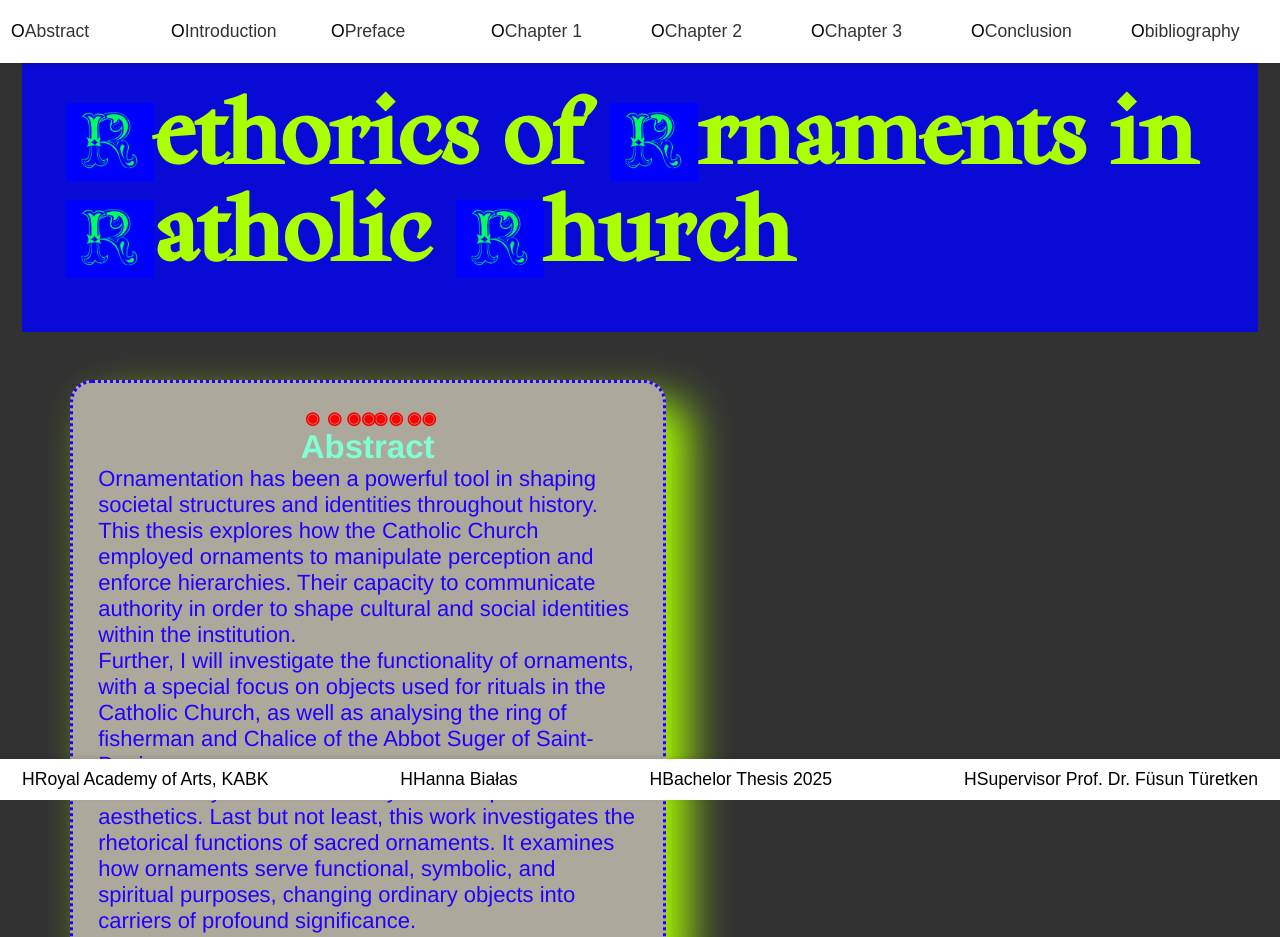
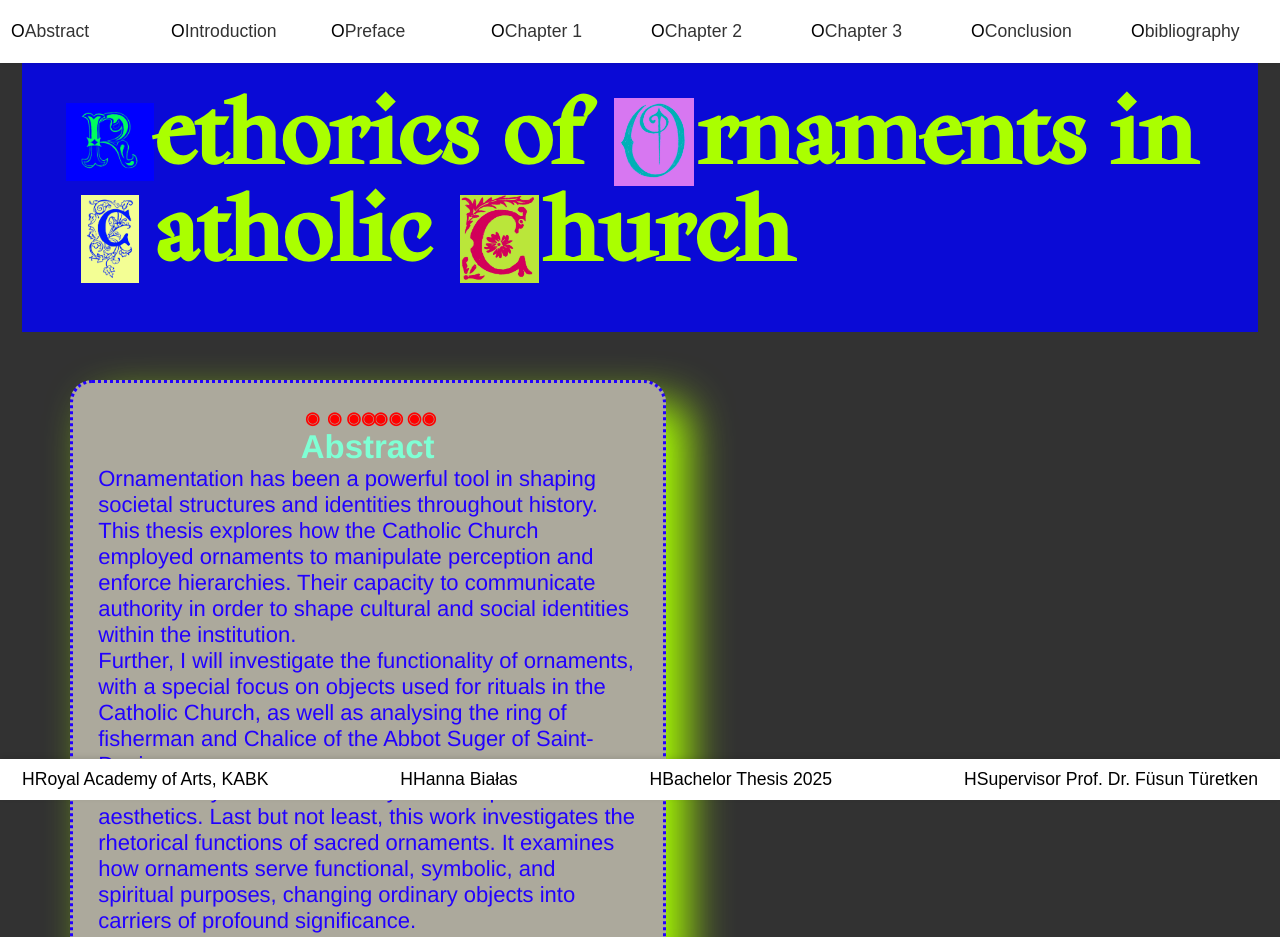
Before and after one commit to HannaBialas/thesis-test, a plain HTML site: page index.html in a window 1280 px wide. Shown: the top 937 px of the page. Drawn offline with Linux system fonts and the light colour scheme; a web font is replaced by a local one.

Commit message:
lil update

```diff
--- a/index.html
+++ b/index.html
@@ -32,9 +32,9 @@
 		<header class="block-title">
 			<h1>
 				<span><img src="/assets/images/letter-R.jpg" class="letter-image">ethorics</span> of
-				<span><img src="/assets/images/letter-R.jpg" class="letter-image">rnaments</span> in
-				<span><img src="/assets/images/letter-R.jpg" class="letter-image">atholic</span>
-				<span><img src="/assets/images/letter-R.jpg" class="letter-image">hurch</span>
+				<span><img src="/assets/images/letter-o.jpg" class="letter-image">rnaments</span> in
+				<span><img src="/assets/images/letter-c.jpg" class="letter-image">atholic</span>
+				<span><img src="/assets/images/letter-c-2.jpg" class="letter-image">hurch</span>
 			</h1>
 
 
```
Also changed, not shown: assets/images/letter-c-2.jpg (added), assets/images/letter-c.jpg (added), assets/images/letter-o.jpg (added).
